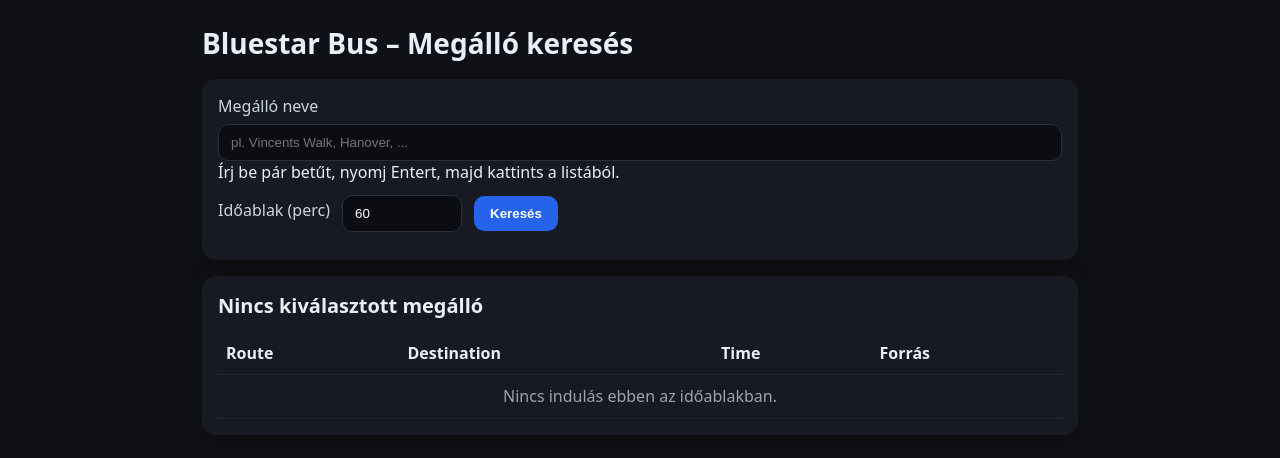
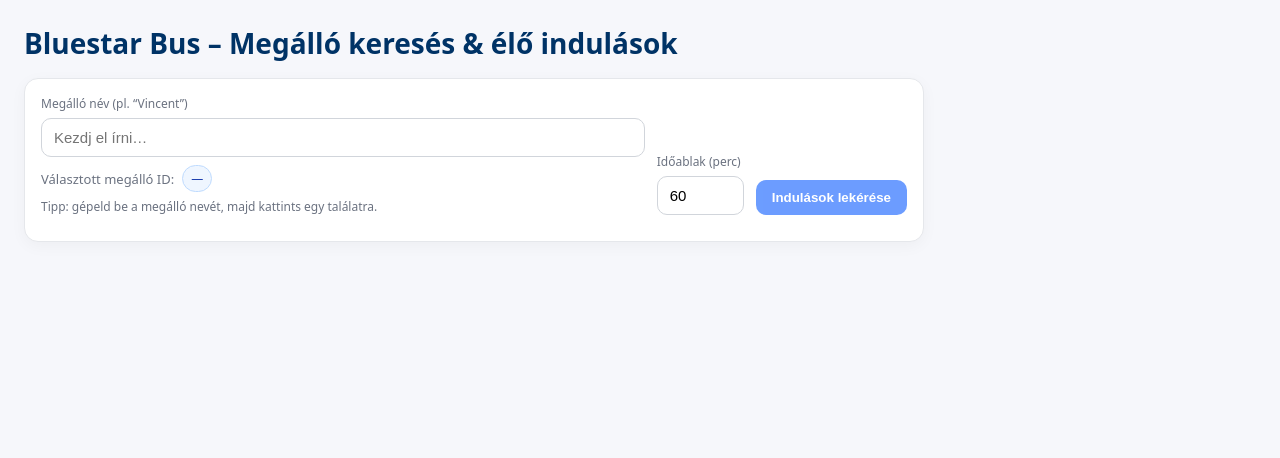
Before and after one commit to railpool193/bluestar-bus-api, a Python web app: template templates/index.html in a window 1280 px wide. Shown: the top 458 px of the page. Run offline with Jinja, Linux system fonts and the light colour scheme; the template is opened without the code that fills it, so the values that code supplies are empty.

Commit message:
index.html

```diff
--- a/templates/index.html
+++ b/templates/index.html
@@ -1,118 +1,241 @@
-<!doctype html>
+<!DOCTYPE html>
 <html lang="hu">
 <head>
-  <meta charset="utf-8" />
-  <meta name="viewport" content="width=device-width,initial-scale=1" />
-  <title>Bluestar Bus – Megálló keresés</title>
-  <link rel="stylesheet" href="/static/style.css" />
+  <meta charset="UTF-8" />
+  <title>Bluestar Bus – Keresés és Indulások</title>
+  <meta name="viewport" content="width=device-width, initial-scale=1" />
+  <style>
+    :root {
+      --brand:#0b5cff;
+      --ink:#0b1020;
+      --muted:#6b7280;
+      --bg:#f6f7fb;
+      --card:#ffffff;
+      --ok:#16a34a;
+      --live:#d97706;
+    }
+    * { box-sizing: border-box; }
+    body {
+      margin: 0; padding: 24px; font-family: system-ui, Arial, sans-serif;
+      color: var(--ink); background: var(--bg);
+    }
+    h1 { margin: 0 0 16px; color:#003366; font-size: clamp(20px,3vw,28px); }
+    .card {
+      background: var(--card); border: 1px solid #e5e7eb; border-radius: 14px;
+      padding: 16px; box-shadow: 0 4px 16px rgba(0,0,0,.04);
+      max-width: 900px;
+    }
+    .row { display: grid; gap: 12px; grid-template-columns: 1fr auto auto; align-items: end; }
+    label { display:block; font-size: 12px; color: var(--muted); margin-bottom: 6px; }
+    input[type="text"], input[type="number"] {
+      width: 100%; padding: 10px 12px; border:1px solid #d1d5db; border-radius: 10px; font-size: 15px;
+    }
+    button {
+      padding: 10px 16px; border: 0; border-radius: 10px; color: white; background: var(--brand);
+      cursor: pointer; font-weight: 600;
+    }
+    button:disabled { opacity:.6; cursor:not-allowed; }
+    .help { font-size: 12px; color: var(--muted); margin-top: 6px; }
+    .suggestions {
+      position: relative; margin-top: 8px;
+    }
+    .suggestions ul{
+      position: absolute; z-index: 10; list-style: none; margin: 0; padding: 0;
+      width: 100%; background: #fff; border:1px solid #e5e7eb; border-radius: 10px; max-height: 260px; overflow:auto;
+      box-shadow: 0 10px 20px rgba(0,0,0,.08);
+    }
+    .suggestions li{
+      padding: 10px 12px; cursor: pointer; border-bottom:1px solid #f1f5f9;
+    }
+    .suggestions li:last-child{ border-bottom:0; }
+    .suggestions li:hover{ background:#f8fafc; }
+    .pill {
+      display:inline-flex; align-items:center; gap:6px; font-size: 12px; padding: 4px 8px; border-radius: 999px;
+      background:#eff6ff; color:#1e40af; border:1px solid #bfdbfe;
+    }
+    .pill.ok { background:#ecfdf5; color:#065f46; border-color:#a7f3d0; }
+    .pill.live { background:#fff7ed; color:#9a3412; border-color:#fed7aa; }
+    table { width: 100%; border-collapse: collapse; margin-top: 14px; overflow: hidden; border-radius: 10px; }
+    th, td { padding: 10px 12px; border-bottom:1px solid #e5e7eb; text-align: left; }
+    th { background:#0b1020; color: #fff; position: sticky; top: 0; }
+    .meta { display:flex; gap:8px; align-items:center; flex-wrap:wrap; margin-top:8px; }
+    .muted { color: var(--muted); font-size: 13px; }
+    .footer { margin-top: 10px; font-size: 12px; color: var(--muted); }
+    @media (max-width: 720px) {
+      .row { grid-template-columns: 1fr 110px auto; }
+      th:nth-child(3), td:nth-child(3){ white-space: nowrap; }
+    }
+  </style>
 </head>
 <body>
-  <div class="container">
-    <h1>Bluestar Bus – Megálló keresés</h1>
-
-    <section class="card">
-      <label for="q">Megálló neve</label>
-      <input id="q" type="text" placeholder="pl. Vincents Walk, Hanover, ..." />
-      <div class="hint">Írj be pár betűt, nyomj Entert, majd kattints a listából.</div>
-
+  <h1>Bluestar Bus – Megálló keresés & élő indulások</h1>
+  <div class="card">
     <div class="row">
+      <div>
+        <label for="q">Megálló név (pl. “Vincent”)</label>
+        <input id="q" type="text" placeholder="Kezdj el írni…">
+        <div class="suggestions" id="suggBox" style="display:none;">
+          <ul id="suggList"></ul>
+        </div>
+        <div class="meta">
+          <span class="muted">Választott megálló ID:</span>
+          <span id="chosen" class="pill">—</span>
+        </div>
+        <div class="help">Tipp: gépeld be a megálló nevét, majd kattints egy találatra.</div>
+      </div>
+      <div>
         <label for="mins">Időablak (perc)</label>
-        <input id="mins" type="number" value="60" min="5" max="240"/>
-        <button id="btnSearch">Keresés</button>
+        <input id="mins" type="number" value="60" min="5" max="240" />
+      </div>
+      <div>
+        <button id="fetchBtn" disabled>Indulások lekérése</button>
+      </div>
     </div>
 
-      <ul id="results"></ul>
-      <div id="noResults" class="note hidden">Nincs találat erre a névre.</div>
-      <div id="needGtfs" class="note hidden">A név szerinti kereséshez töltsd be a GTFS-t az <code>/api/admin/load_gtfs</code> végponton.</div>
-    </section>
+    <table id="tbl" style="display:none;">
+      <thead>
+        <tr>
+          <th>Járat</th>
+          <th>Úticél</th>
+          <th>Indulás</th>
+          <th>Forrás</th>
+        </tr>
+      </thead>
+      <tbody></tbody>
+    </table>
 
-    <section class="card">
-      <h2 id="selTitle">Nincs kiválasztott megálló</h2>
-      <table>
-        <thead><tr><th>Route</th><th>Destination</th><th>Time</th><th>Forrás</th></tr></thead>
-        <tbody id="deps"><tr><td colspan="4" class="muted">Nincs indulás ebben az időablakban.</td></tr></tbody>
-      </table>
-    </section>
+    <div id="note" class="footer"></div>
   </div>
 
   <script>
-const $ = (sel)=>document.querySelector(sel);
-const $$ = (sel)=>document.querySelectorAll(sel);
+    const API_BASE = "https://bluestar-bus-api-production-5886.up.railway.app";
+    const q = document.getElementById("q");
+    const suggBox = document.getElementById("suggBox");
+    const suggList = document.getElementById("suggList");
+    const chosen = document.getElementById("chosen");
+    const mins = document.getElementById("mins");
+    const fetchBtn = document.getElementById("fetchBtn");
+    const tbl = document.getElementById("tbl");
+    const tbody = tbl.querySelector("tbody");
+    const note = document.getElementById("note");
 
-async function getStatus() {
-  const r = await fetch('/api/status');
-  return await r.json();
+    let selectedStop = null;
+    let debounceTimer = null;
+
+    function debounce(fn, ms = 300) {
+      clearTimeout(debounceTimer);
+      debounceTimer = setTimeout(fn, ms);
     }
 
-function isoToLocal(iso){
-  const d = new Date(iso);
-  return isNaN(d.getTime()) ? iso : d.toLocaleTimeString([], {hour:'2-digit', minute:'2-digit'});
+    // Keresés megálló név szerint
+    q.addEventListener("input", () => {
+      const term = q.value.trim();
+      selectedStop = null;
+      chosen.textContent = "—";
+      fetchBtn.disabled = true;
+      if (term.length < 2) {
+        suggBox.style.display = "none";
+        return;
+      }
+      debounce(async () => {
+        try {
+          const url = `${API_BASE}/api/stops/search?query=${encodeURIComponent(term)}`;
+          const res = await fetch(url);
+          const data = await res.json();
+          suggList.innerHTML = "";
+          if (Array.isArray(data) && data.length) {
+            data.forEach(item => {
+              const li = document.createElement("li");
+              li.textContent = `${item.stop_name}  ·  ${item.stop_id}`;
+              li.title = item.stop_id;
+              li.addEventListener("click", () => {
+                selectedStop = item;
+                q.value = item.stop_name;
+                chosen.textContent = item.stop_id;
+                suggBox.style.display = "none";
+                fetchBtn.disabled = false;
+              });
+              suggList.appendChild(li);
+            });
+            suggBox.style.display = "block";
+          } else {
+            suggBox.style.display = "none";
+          }
+        } catch (e) {
+          console.error(e);
+          suggBox.style.display = "none";
+        }
+      }, 250);
+    });
+
+    // Kattintás a dobozon kívülre zárja a javaslatokat
+    document.addEventListener("click", (ev) => {
+      if (!suggBox.contains(ev.target) && ev.target !== q) {
+        suggBox.style.display = "none";
+      }
+    });
+
+    // Indulások lekérése
+    fetchBtn.addEventListener("click", loadDepartures);
+
+    async function loadDepartures() {
+      if (!selectedStop) {
+        alert("Válassz ki egy megállót a listából!");
+        return;
+      }
+      const minutes = Math.max(5, Math.min(240, Number(mins.value) || 60));
+      const url = `${API_BASE}/api/stops/${encodeURIComponent(selectedStop.stop_id)}/next_departures?minutes=${minutes}`;
+      fetchBtn.disabled = true;
+      tbody.innerHTML = "";
+      tbl.style.display = "none";
+      note.textContent = "";
+
+      try {
+        const res = await fetch(url);
+        const data = await res.json();
+
+        if (!data || !Array.isArray(data.results)) {
+          alert("Ismeretlen válasz a szervertől.");
+          return;
         }
 
-function setDeps(list){
-  const tb = $('#deps');
-  tb.innerHTML = '';
-  if(!list || !list.length){
-    tb.innerHTML = '<tr><td colspan="4" class="muted">Nincs indulás ebben az időablakban.</td></tr>';
+        // rendezés idő szerint
+        data.results.sort((a,b) => new Date(a.time_iso) - new Date(b.time_iso));
+
+        if (!data.results.length) {
+          note.textContent = "Nincs indulás ebben az időablakban.";
           return;
         }
-  for(const it of list){
-    const tr = document.createElement('tr');
-    tr.innerHTML = `<td>${it.route||''}</td><td>${it.destination||''}</td><td>${isoToLocal(it.time_iso)}</td><td>${it.is_live ? 'élő' : 'menetrend'}</td>`;
-    tb.appendChild(tr);
+
+        data.results.forEach(dep => {
+          const tr = document.createElement("tr");
+          const hhmm = new Date(dep.time_iso).toLocaleTimeString([], {hour:'2-digit', minute:'2-digit'});
+          const srcPill = dep.is_live
+            ? `<span class="pill live" title="Élő (SIRI) adat">LIVE</span>`
+            : `<span class="pill" title="Menetrendi (GTFS) adat">GTFS</span>`;
+          tr.innerHTML = `
+            <td>${dep.route}</td>
+            <td>${dep.destination}</td>
+            <td>${hhmm}</td>
+            <td>${srcPill}</td>
+          `;
+          tbody.appendChild(tr);
+        });
+        tbl.style.display = "table";
+
+        const liveCount = data.results.filter(r => r.is_live).length;
+        if (liveCount > 0) {
+          note.innerHTML = `Forrás: <span class="pill live">LIVE</span> és <span class="pill">GTFS</span> vegyesen. Élő találatok: ${liveCount}.`;
+        } else {
+          note.innerHTML = `Forrás: csak <span class="pill">GTFS</span> (menetrend). Ha bekapcsolod a SIRI kulcsot a szerveren, automatikusan megjelenik a LIVE jelzés.`;
+        }
+      } catch (e) {
+        console.error(e);
+        alert("Hiba történt a lekérés során.");
+      } finally {
+        fetchBtn.disabled = !selectedStop;
       }
     }
-
-async function fetchDeps(stop_id, stop_name){
-  const mins = parseInt($('#mins').value||'60', 10);
-  $('#selTitle').textContent = `${stop_name} – következő indulások (${mins}p)`;
-  setDeps([]);
-  try{
-    const r = await fetch(`/api/stops/${encodeURIComponent(stop_id)}/next_departures?minutes=${mins}`);
-    if(!r.ok){ throw new Error(await r.text()); }
-    const data = await r.json();
-    setDeps(data.results||[]);
-  }catch(e){
-    setDeps([]);
-    alert('Hiba az indulásoknál.');
-  }
-}
-
-async function doSearch(){
-  const q = ($('#q').value||'').trim();
-  if(!q){ return; }
-  $('#results').innerHTML = '';
-  $('#noResults').classList.add('hidden');
-  $('#needGtfs').classList.add('hidden');
-
-  const st = await getStatus();
-  if(!st.gtfs_loaded){
-    $('#needGtfs').classList.remove('hidden');
-    return;
-  }
-  try{
-    const r = await fetch(`/api/stops/search?q=${encodeURIComponent(q)}`);
-    if(!r.ok){ throw new Error(await r.text()); }
-    const data = await r.json();
-    if(!data.results || !data.results.length){
-      $('#noResults').classList.remove('hidden');
-      return;
-    }
-    const ul = $('#results');
-    for(const s of data.results){
-      const li = document.createElement('li');
-      const label = `${s.name}${s.code ? ' ['+s.code+']' : ''}`;
-      li.textContent = label;
-      li.addEventListener('click', ()=>fetchDeps(s.stop_id, label));
-      ul.appendChild(li);
-    }
-  }catch(e){
-    $('#noResults').classList.remove('hidden');
-  }
-}
-
-$('#btnSearch').addEventListener('click', doSearch);
-$('#q').addEventListener('keydown', (e)=>{ if(e.key==='Enter') doSearch(); });
   </script>
 </body>
 </html>
```
Lines whose indentation alone changed are shown as unchanged.
